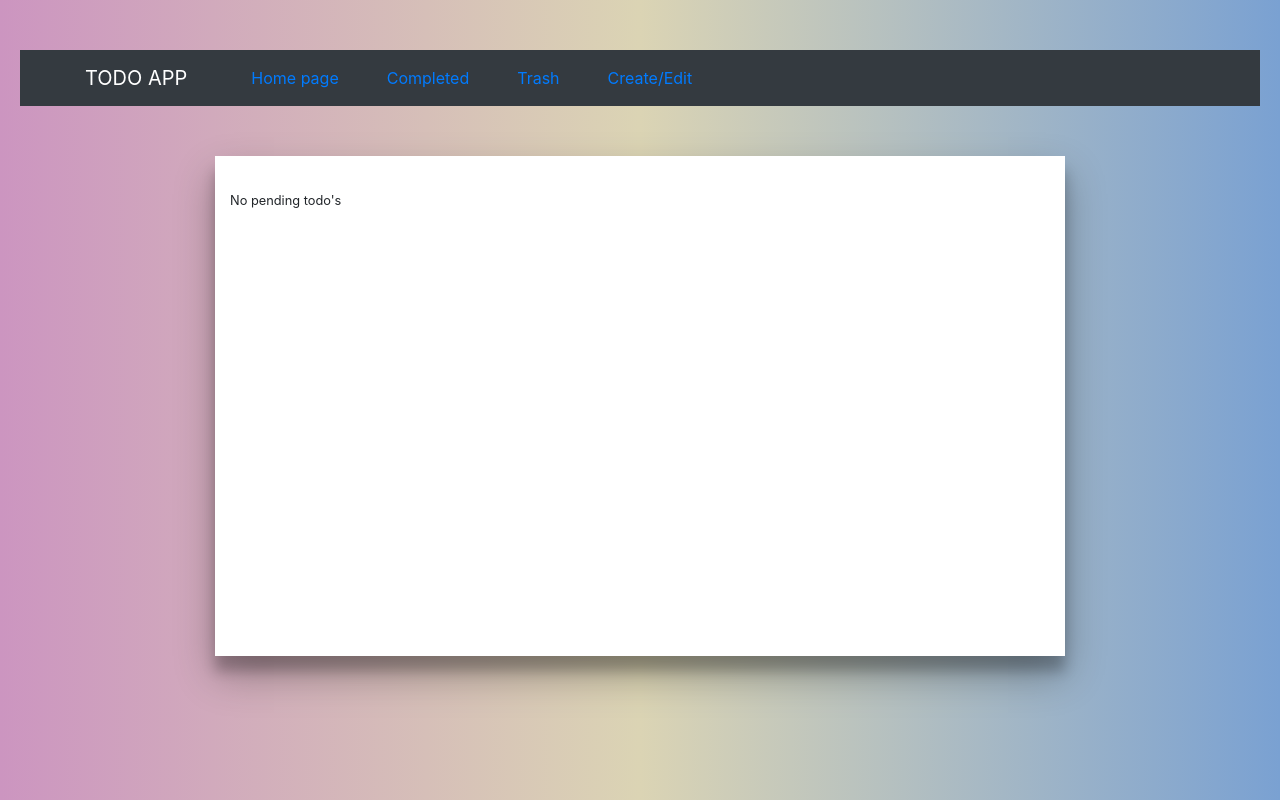
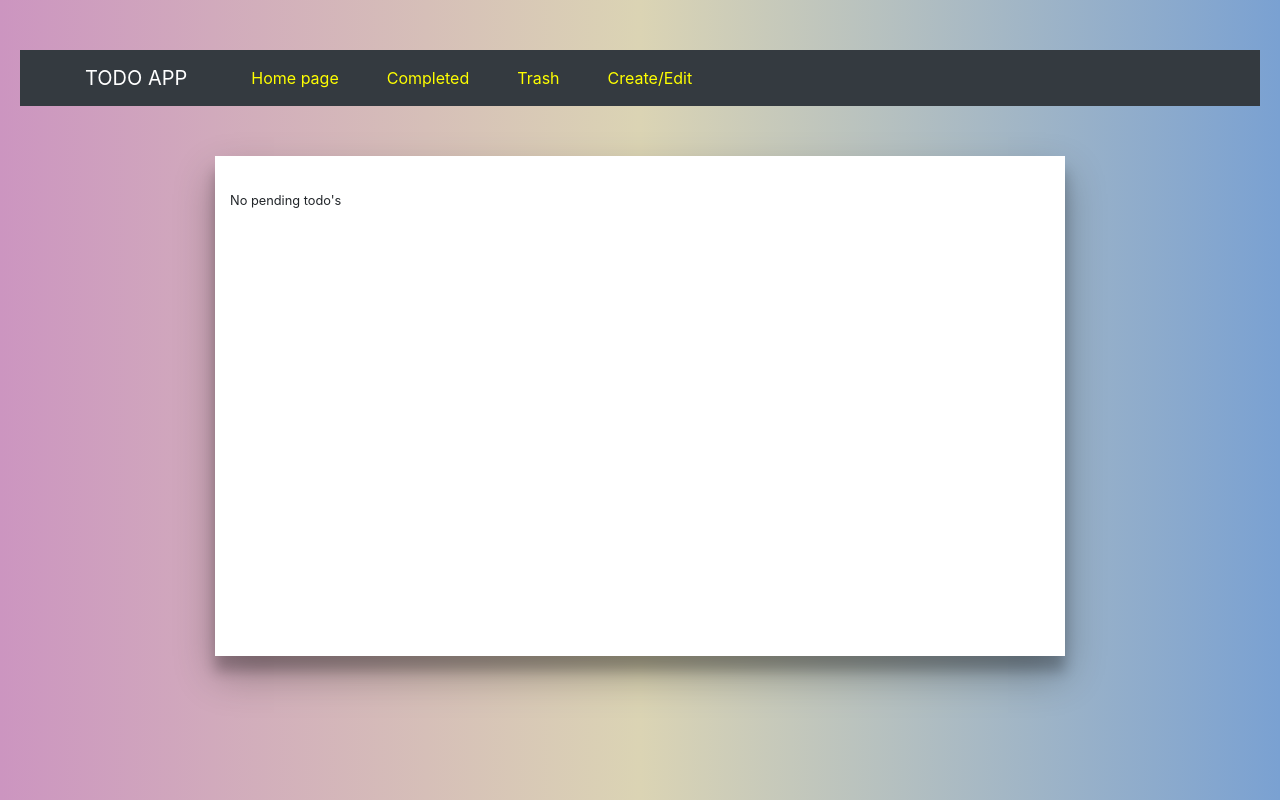
Before and after one commit to biolabalo/TodoApp, a React (Create React App) app: page / in a window 1280 px wide. Built offline with nearby package versions, Linux system fonts and the light colour scheme.

Commit message:
feature(todo-app):improve functionalities

```diff
--- a/src/index.css
+++ b/src/index.css
@@ -10,6 +10,7 @@ body{
   min-height: 100vh;
   position: relative;
 }
+
 
 .App{
   max-width: 900px;
@@ -59,9 +60,16 @@ svg.svg-inline--fa.fa-pencil-alt.fa-w-16.mr-2> path:hover{
 
   }
 
+  .navbar-nav li a{
+    color: yellow;
+    text-decoration: none;
+  }
 
   @media screen and (max-width: 991px) {
     .navbar-nav li{
-      margin-left: 0px !important;
+      margin: 0 auto !important;
+      margin-top: 20px !important;
+      font-size: 20px;
+      text-decoration: none;
     }
    }
```
Also changed, not shown: 1 other file (tests, documents, lock files or other folders).
